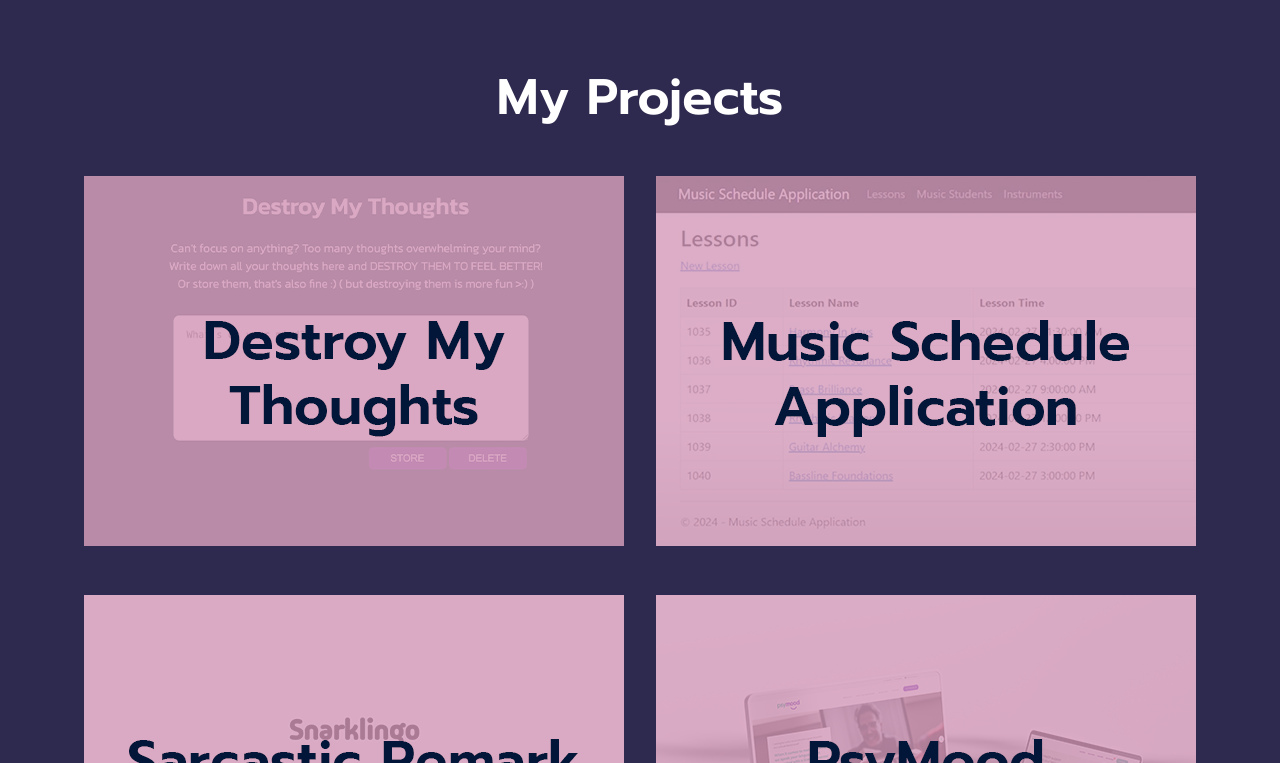
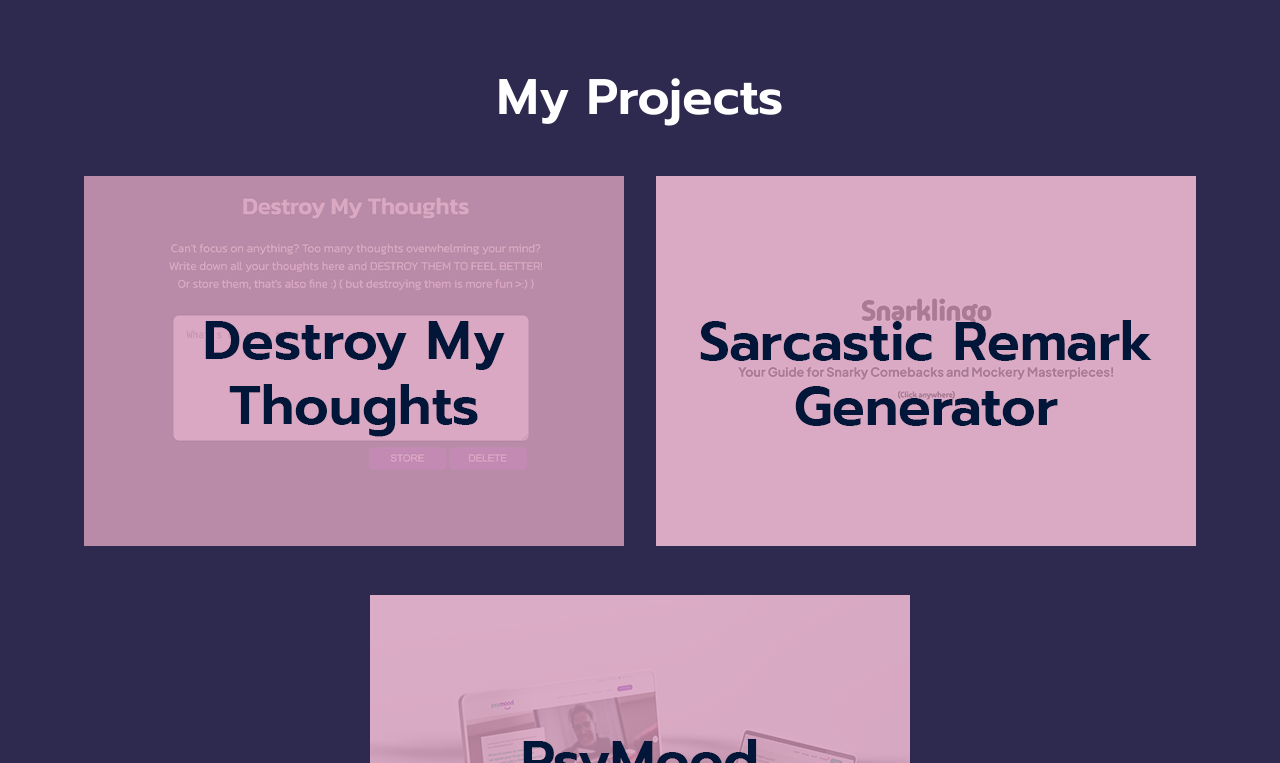
Before and after one commit to mel-deleon-23/melissa-deleon-portfolio, a plain HTML site: page index.html in a window 1280 px wide. Shown: the part 511-1274 px from the top of the page. Drawn offline with Linux system fonts and the light colour scheme.

Commit message:
index updated

```diff
--- a/index.html
+++ b/index.html
@@ -45,23 +45,6 @@
                         <!-- <div>
                             <p>An application where users can write down their thoughts and can either destroy or store.
                             Technologies used to create this project are HTML, CSS and jQuery.</p>
-                        </div> -->
-                        <!-- <div class="overlay"></div> -->
-                    </div>
-                </div>
-            </div>
-
-            <div class="row">
-                <div class="col-md-4">
-                    <div class="project">
-                        <a href="https://youtu.be/lHeePJfoG_Y?si=34B8dDgyK2pF5s38">
-                            <img src="images/music-schedule-application.png" alt="Music Schedule Application" class="image" width="600">
-                        </a>
-                        <!-- <div>
-                            <p>The music schedule application is to help users create and add new lessons
-                            based on what musical instrument students play.
-                            Technologies used to create this project are C# ASP.NET, Entity Framework Core (for database management),
-                            HTML and CSS.</p>
                         </div> -->
                         <!-- <div class="overlay"></div> -->
                     </div>
```
